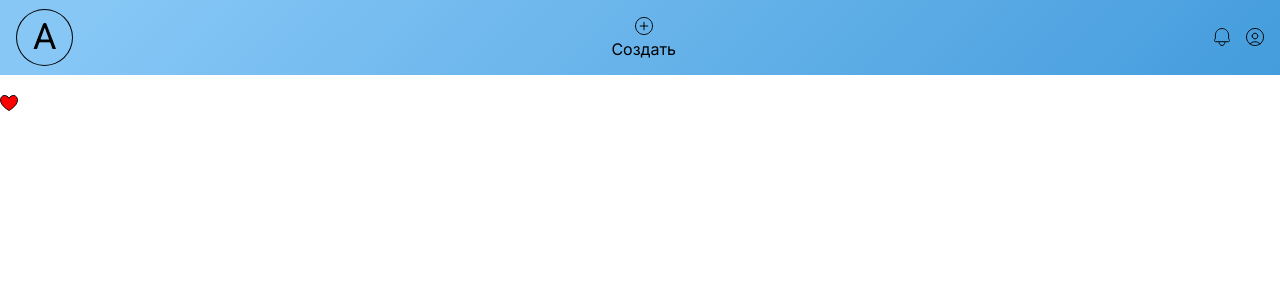
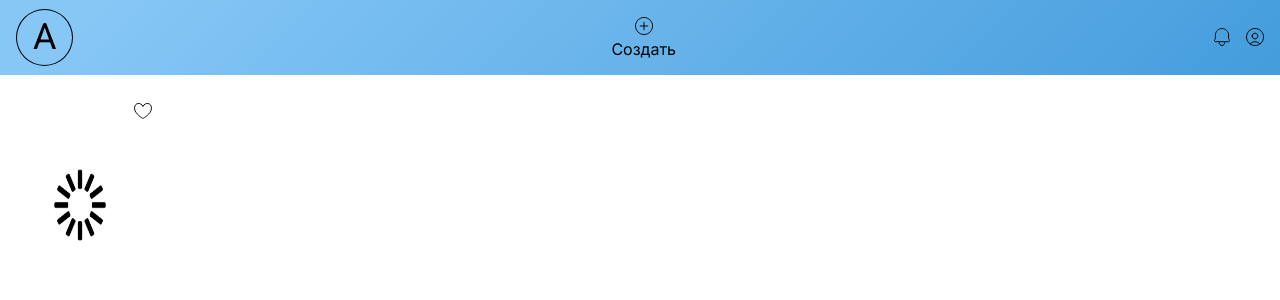
Before and after one commit to Divantikus/Artspire, a Next.js app: page / in a window 1280 px wide. Shown: the top 300 px of the page. Built offline with nearby package versions, Linux system fonts and the light colour scheme; no server answers.

Commit message:
adding an image widget

```diff
--- a/src/fsd/features/like-button/Likebutton.tsx
+++ b/src/fsd/features/like-button/Likebutton.tsx
@@ -7,15 +7,19 @@ import { LikebuttonProps } from "./types";
 import { FC, useRef } from "react";
 import styles from "./Likebutton.module.scss";
 
-export const Likebutton: FC<LikebuttonProps> = ({ id, isFavorite }) => {
+export const Likebutton: FC<LikebuttonProps> = ({
+  id,
+  isFavorite,
+  customClassName,
+}) => {
   const svgRef = useRef<SVGSVGElement | null>(null);
   const addOrRemoveFavorites = useLikeButton(isFavorite, id);
 
   return (
     <>
       <button
-        className={styles.likeBtn}
-        onClick={() => addOrRemoveFavorites(svgRef.current)}
+        className={`${styles.likeBtn} ${customClassName}`}
+        onClick={(e) => addOrRemoveFavorites(svgRef.current)}
         onMouseEnter={() => changeColorOnRed(svgRef.current)}
         onMouseLeave={() => changeColorOnTransparent(svgRef.current)}
       >
--- a/src/fsd/features/like-button/types.ts
+++ b/src/fsd/features/like-button/types.ts
@@ -1,4 +1,5 @@
 export interface LikebuttonProps {
   id: number;
-  isFavorite: boolean;
+  isFavorite?: boolean;
+  customClassName?: string;
 }
--- a/src/fsd/features/like-button/utils/useLikeButton.ts
+++ b/src/fsd/features/like-button/utils/useLikeButton.ts
@@ -1,7 +1,7 @@
 import { userActionsService } from "@shared/api/user-action-service/user-action-service";
 import { useState } from "react";
 
-export const useLikeButton = (isFavorite: boolean, id: number) => {
+export const useLikeButton = (isFavorite: boolean | undefined, id: number) => {
   const [isFavoriteNow, setIsFavoriteNow] = useState(isFavorite);
 
   const addOrRemoveFavorites = (svg: SVGSVGElement | null) => {
--- a/src/fsd/pages/MainPage.tsx
+++ b/src/fsd/pages/MainPage.tsx
@@ -1,8 +1,8 @@
 import { ModalWindowState } from "@/fsd/app/providers/ModalWindowContext";
 import { SignUpOrSignIn } from "@widgets/sign-up-or-sign-in/index";
 import { ModalWindow } from "@shared/ui/modalWindow/index";
-import { Likebutton } from "@shared/ui";
 import { useContext } from "react";
+import { ImgCard } from "@widgets/img-card/index";
 
 export function MainPage() {
   const { setModalWindowIsVisible } = useContext(ModalWindowState);
@@ -20,7 +20,7 @@ export function MainPage() {
           <SignUpOrSignIn />
         </ModalWindow>
       </p>
-      <Likebutton isFavorite={true} id={1} />
+      <ImgCard id={1} slug={"go"} img={""} />
     </div>
   );
 }
--- /dev/null
+++ b/src/fsd/widgets/img-card/index.ts
@@ -0,0 +1,2 @@
+export type { ImgCardProps } from "./model/types";
+export { ImgCard } from "./ui/ImgCard";
--- /dev/null
+++ b/src/fsd/widgets/img-card/model/types.ts
@@ -0,0 +1,5 @@
+export interface ImgCardProps {
+  img: string;
+  slug: string;
+  id: number;
+}
--- /dev/null
+++ b/src/fsd/widgets/img-card/ui/ImgCard.module.scss
@@ -0,0 +1,15 @@
+.imgContainer {
+  width: 160px;
+  height: 220px;
+  position: relative;
+  border-radius: 4px;
+}
+.linkAndImg {
+  width: 100%;
+  height: 100%;
+}
+.likeBtn {
+  top: 8px;
+  right: 8px;
+  position: absolute;
+}
--- /dev/null
+++ b/src/fsd/widgets/img-card/ui/ImgCard.tsx
@@ -0,0 +1,22 @@
+import { ImgCardProps } from "@widgets/img-card/index";
+import { Likebutton } from "@/fsd/features/like-button";
+import { FC } from "react";
+import loadingImg from "@assets/card-img/loading.png";
+import styles from "./ImgCard.module.scss";
+import Image from "next/image";
+import Link from "next/link";
+//! Заглушка
+export const ImgCard: FC<ImgCardProps> = ({ slug, id, img }) => {
+  return (
+    <div className={styles.imgContainer}>
+      <Likebutton id={id} customClassName={styles.likeBtn} />
+      <Link href={`/post/${slug}`} className={styles.linkAndImg}>
+        <Image
+          alt={"img"}
+          src={img || loadingImg}
+          className={styles.linkAndImg}
+        />
+      </Link>
+    </div>
+  );
+};
```
Also changed, not shown: src/fsd/shared/assets/card-img/loading.png (added).
